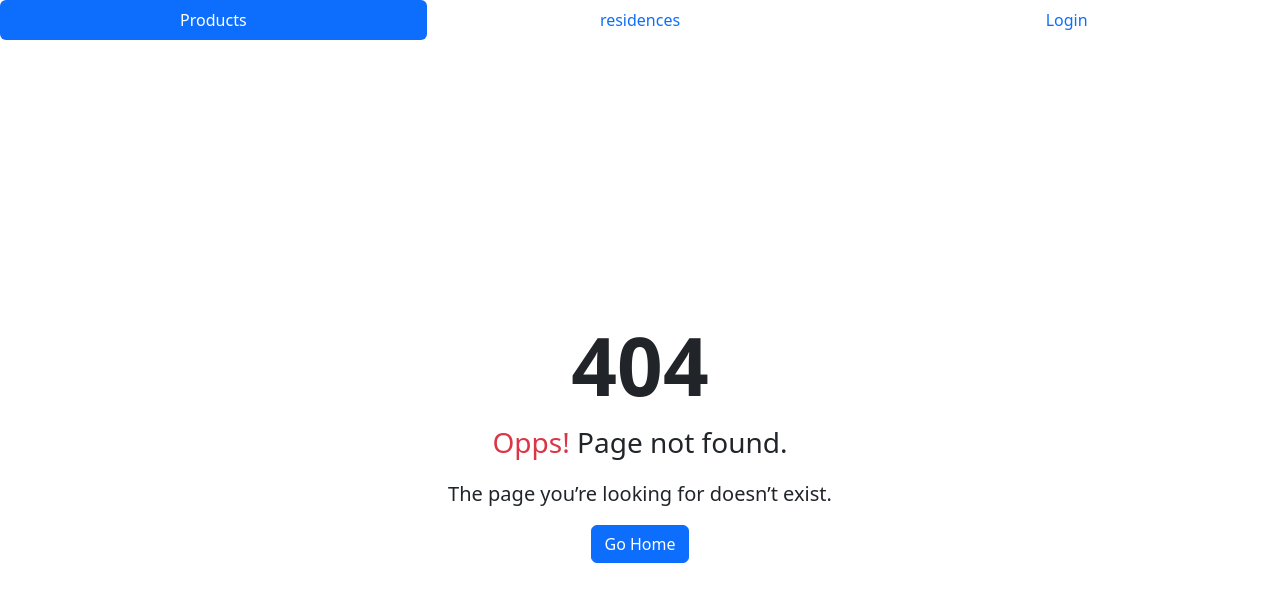
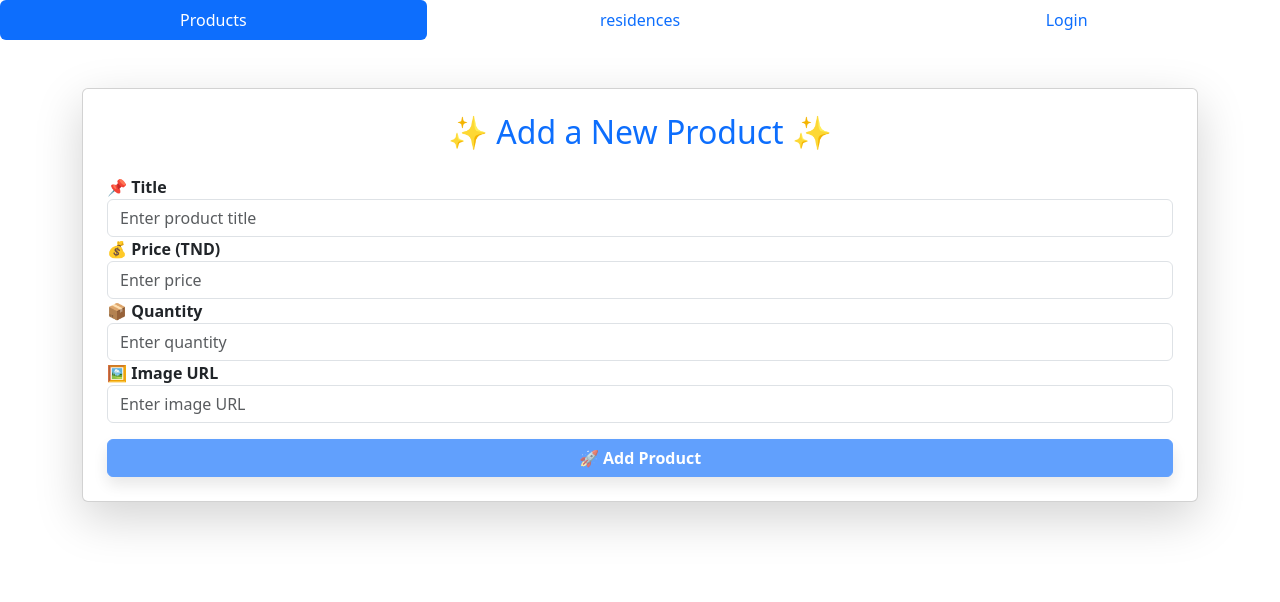
Before and after one commit to firasboudhraa/AngularProject, an Angular app: page /add-product in a window 1280 px wide. Before the commit this address had no page. Shown: the top 602 px of the page. Built offline with nearby package versions, Linux system fonts and the light colour scheme.

Commit message:
add product component done

```diff
--- /dev/null
+++ b/src/app/add-product/add-product.component.html
@@ -0,0 +1,48 @@
+<div class="container mt-5">
+    <div class="card shadow-lg p-4">
+        <h2 class="text-center mb-4 text-primary">✨ Add a New Product ✨</h2>
+
+        <form [formGroup]="productForm"  class="needs-validation">
+            <div class="form-group">
+                <label class="fw-bold">📌 Title</label>
+                <input type="text" class="form-control" formControlName="title" placeholder="Enter product title">
+                <div *ngIf="productForm.controls['title'].invalid && productForm.controls['title'].touched" class="text-danger">
+                    <p *ngIf="productForm.controls['title'].hasError('required')">⚠ Title is required</p>
+                    <p *ngIf="productForm.controls['title'].hasError('minlength')">⚠ Minimum 4 characters required</p>
+                </div>
+            </div>
+
+            <div class="form-group">
+                <label class="fw-bold">💰 Price (TND)</label>
+                <input type="number" class="form-control" formControlName="price" placeholder="Enter price">
+                <div *ngIf="productForm.controls['price'].invalid && productForm.controls['price'].touched" class="text-danger">
+                    <p *ngIf="productForm.controls['price'].hasError('required')">⚠ Price is required</p>
+                    <p *ngIf="productForm.controls['price'].hasError('min')">⚠ Price must be greater than 0</p>
+                </div>
+            </div>
+
+            <div class="form-group">
+                <label class="fw-bold">📦 Quantity</label>
+                <input type="number" class="form-control" formControlName="quantity" placeholder="Enter quantity">
+                <div *ngIf="productForm.controls['quantity'].invalid && productForm.controls['quantity'].touched" class="text-danger">
+                    <p *ngIf="productForm.controls['quantity'].hasError('required')">⚠ Quantity is required</p>
+                    <p *ngIf="productForm.controls['quantity'].hasError('min')">⚠ Must be at least 1</p>
+                </div>
+            </div>
+
+            <div class="form-group">
+                <label class="fw-bold">🖼️ Image URL</label>
+                <input type="text" class="form-control" formControlName="img" placeholder="Enter image URL">
+                <div *ngIf="productForm.controls['img'].invalid && productForm.controls['img'].touched" class="text-danger">
+                    <p *ngIf="productForm.controls['img'].hasError('required')">⚠ Image URL is required</p>
+                    <p *ngIf="productForm.controls['img'].hasError('minlength')">⚠ Minimum 6 characters required</p>
+                    <p *ngIf="productForm.controls['img'].hasError('pattern')">⚠ Enter a valid URL (https://example.com)</p>
+                </div>
+            </div>
+
+            <button type="submit" class="btn btn-primary mt-3 w-100 fw-bold shadow" [disabled]="productForm.invalid">
+                🚀 Add Product
+            </button>
+        </form>
+    </div>
+</div>
--- /dev/null
+++ b/src/app/add-product/add-product.component.ts
@@ -0,0 +1,18 @@
+import { Component } from '@angular/core';
+import { FormGroup, FormControl, Validators } from '@angular/forms';
+
+@Component({
+  selector: 'app-add-product',
+  templateUrl: './add-product.component.html',
+  styleUrls: ['./add-product.component.css']
+})
+export class AddProductComponent {
+
+  productForm= new FormGroup({
+    title : new FormControl('', [Validators.required, Validators.minLength(4)]),
+    price : new FormControl('', [Validators.required, Validators.min(1)]),
+    quantity: new FormControl('', [Validators.required, Validators.min(1)]),
+    img : new FormControl('',[Validators.minLength(6),Validators.required]),
+    })
+
+}
--- a/src/app/app-routing.module.ts
+++ b/src/app/app-routing.module.ts
@@ -6,9 +6,11 @@ import { NotfoundComponent } from './notfound/notfound.component';
 import { DetailProdComponent } from './detail-prod/detail-prod.component';
 import { LoginComponent } from './login/login.component';
 import { AddResidenceComponent } from './add-residence/add-residence.component';
+import { AddProductComponent } from './add-product/add-product.component';
 
 const routes: Routes = [
   {path:'products',component:HomeComponent},
+  {path:'add-product',component:AddProductComponent},
   {path:'residences',component:ResidencesComponentComponent},
   {path:'detail/:id',component:DetailProdComponent},
   {path:'login',component:LoginComponent},
--- a/src/app/app.module.ts
+++ b/src/app/app.module.ts
@@ -12,6 +12,7 @@ import { NotfoundComponent } from './notfound/notfound.component';
 import { DetailProdComponent } from './detail-prod/detail-prod.component';
 import { LoginComponent } from './login/login.component';
 import { AddResidenceComponent } from './add-residence/add-residence.component';
+import { AddProductComponent } from './add-product/add-product.component';
 @NgModule({
   declarations: [
     AppComponent,
@@ -22,6 +23,7 @@ import { AddResidenceComponent } from './add-residence/add-residence.component';
     DetailProdComponent,
     LoginComponent,
     AddResidenceComponent,
+    AddProductComponent,
   ],
   imports: [
     BrowserModule,
--- a/src/app/home/home.component.html
+++ b/src/app/home/home.component.html
@@ -46,3 +46,5 @@
     </div>
 
 </div>
+
+<button  routerLink="/add-product">Add Product</button>
```
Also changed, not shown: src/app/add-product/add-product.component.css (added).
